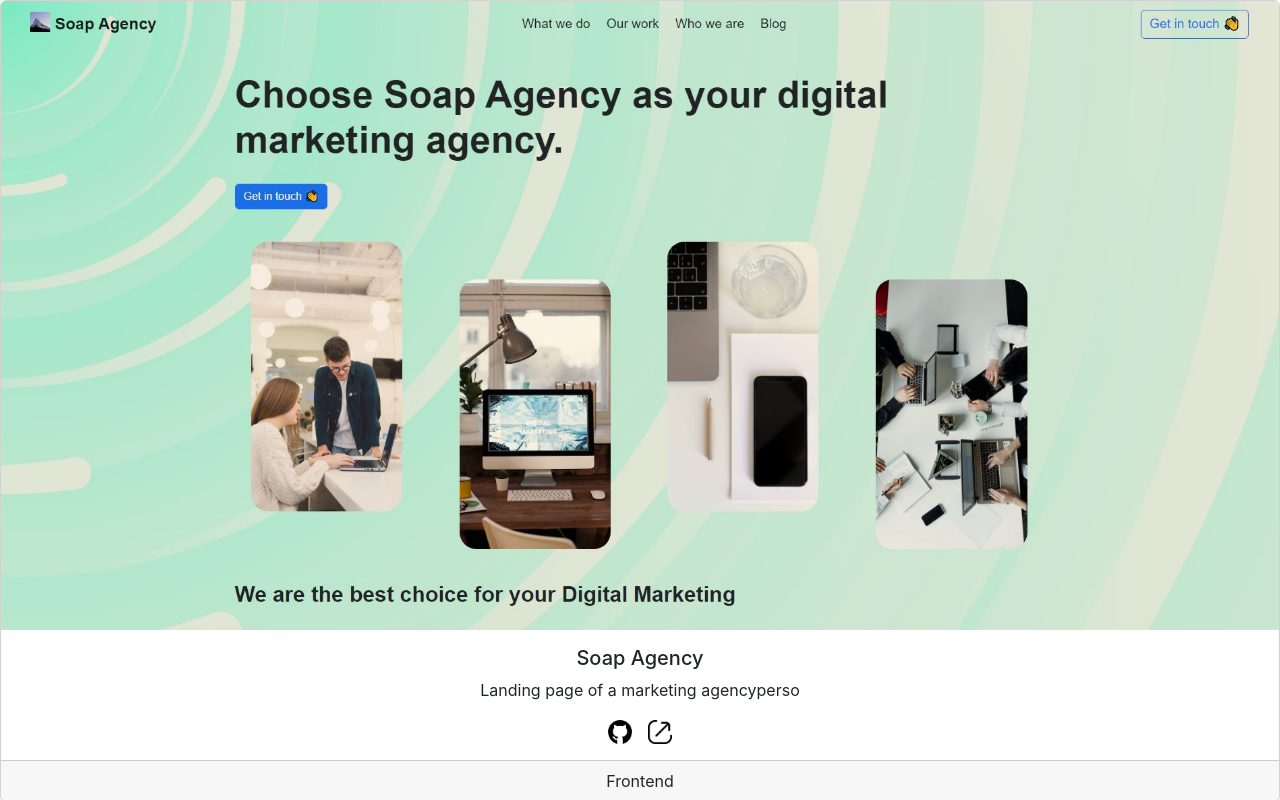
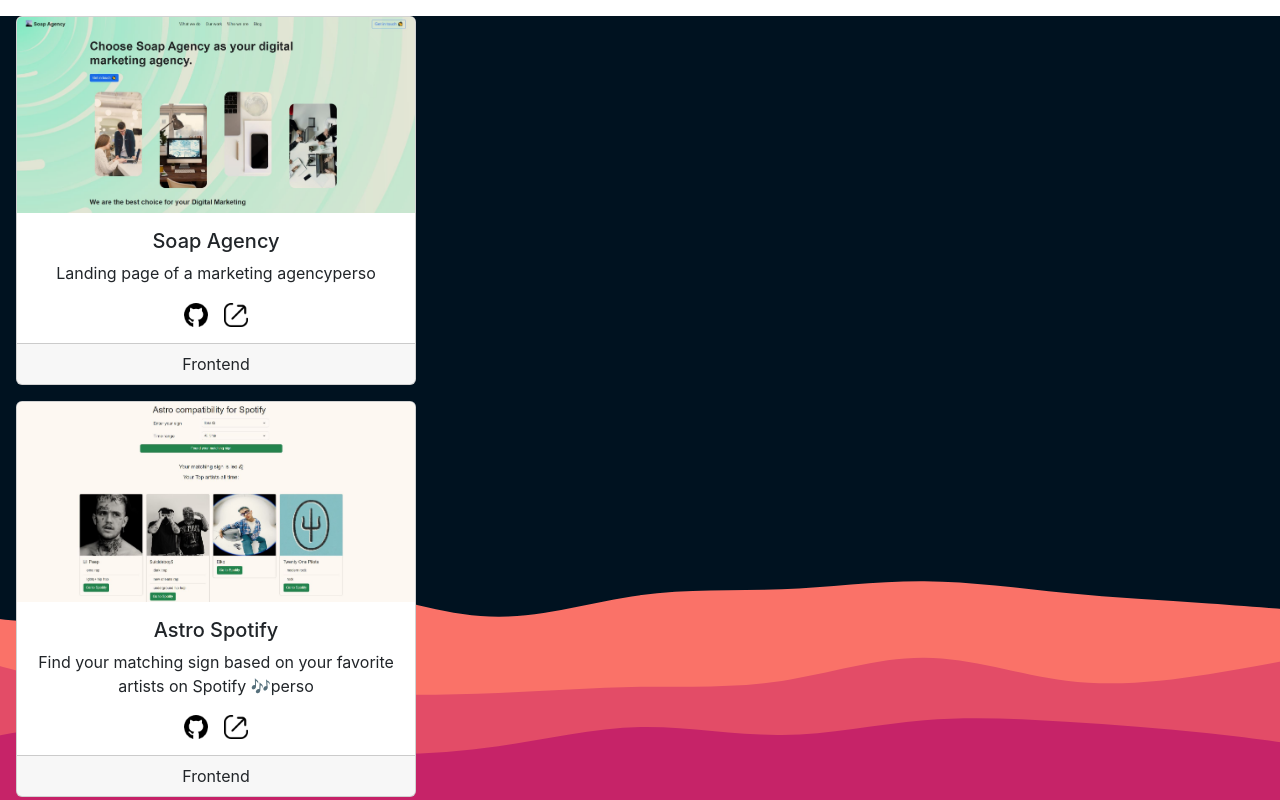
Before and after one commit to yernauxalex/portefolio-react, a React (Create React App) app: page / in a window 1280 px wide. Shown: the top 800 px of the page. Built offline with nearby package versions, Linux system fonts and the light colour scheme.

Commit message:
WIP css + backgroundSVG

```diff
--- a/src/App.css
+++ b/src/App.css
@@ -1,38 +1,17 @@
 .App {
   text-align: center;
+  background-image: url(./assets/background.svg);
+  background-attachment: fixed;
+  background-size: cover;
 }
-
-.App-logo {
-  height: 40vmin;
-  pointer-events: none;
+.card-custom{
+  max-width: 25rem;
+  margin: 1rem;
 }
-
-@media (prefers-reduced-motion: no-preference) {
-  .App-logo {
-    animation: App-logo-spin infinite 20s linear;
-  }
+.card-banner{
+  max-height: 200px;
+  min-height: none;
+  max-width: 25rem;
+  min-width: none;
+  object-fit:fill
 }
-
-.App-header {
-  background-color: #282c34;
-  min-height: 100vh;
-  display: flex;
-  flex-direction: column;
-  align-items: center;
-  justify-content: center;
-  font-size: calc(10px + 2vmin);
-  color: white;
-}
-
-.App-link {
-  color: #61dafb;
-}
-
-@keyframes App-logo-spin {
-  from {
-    transform: rotate(0deg);
-  }
-  to {
-    transform: rotate(360deg);
-  }
-}
```
Also changed, not shown: src/assets/background.svg (added).
